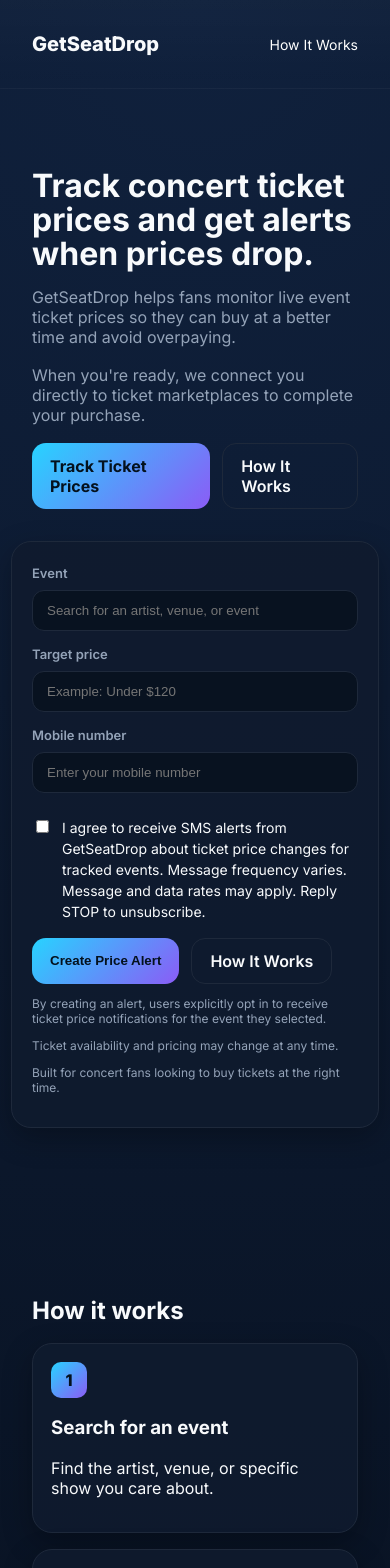
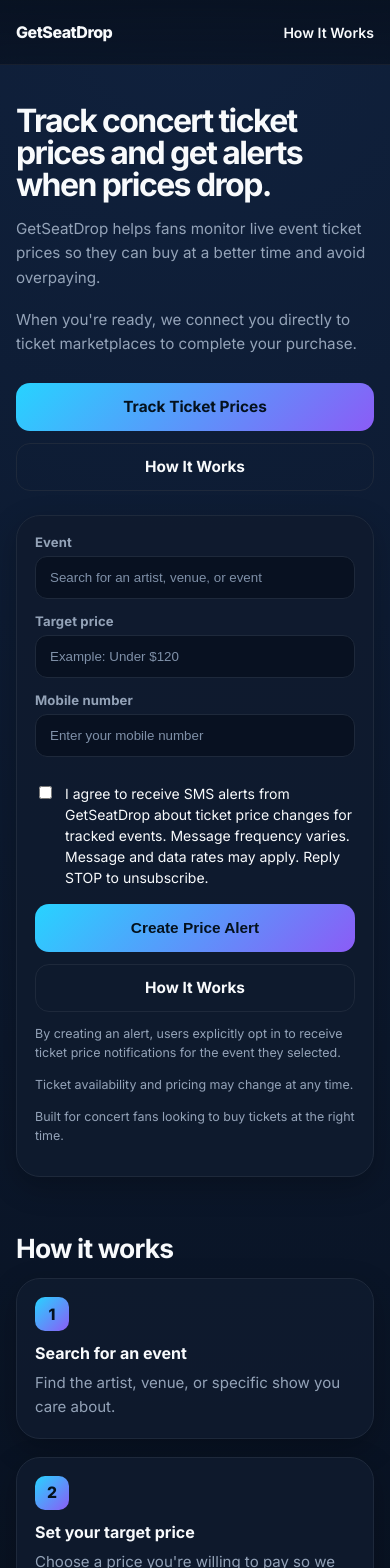
Before and after one commit to GetSeatDrop/seatdrop, a Next.js app: page / in a window 390 px wide. Shown: the top 1568 px of the page. Built offline with nearby package versions, Linux system fonts and the light colour scheme.

Commit message:
Best Possible CSS

```diff
--- a/app/globals.css
+++ b/app/globals.css
@@ -1,15 +1,26 @@
 :root {
     --bg: #081120;
-  --surface: #0F1B2E;
-  --surface-2: #14233A;
-  --primary: #27D3FF;
-  --secondary: #8B5CF6;
-  --accent: #FF4D8D;
-  --text: #F8FAFC;
-  --text-muted: #94A3B8;
-  --border: #1E293B;
-  --success: #22C55E;
-  --warning: #F59E0B;
+    --bg-top: #10213d;
+    --surface: rgba(15, 27, 46, 0.88);
+    --surface-solid: #0f1b2e;
+    --surface-2: #14233a;
+    --primary: #27d3ff;
+    --secondary: #8b5cf6;
+    --accent: #ff4d8d;
+    --text: #f8fafc;
+    --text-muted: #94a3b8;
+    --border: #1e293b;
+    --border-soft: rgba(255, 255, 255, 0.06);
+    --shadow-lg: 0 18px 50px rgba(0, 0, 0, 0.32);
+    --shadow-md: 0 10px 30px rgba(0, 0, 0, 0.24);
+    --radius-xl: 24px;
+    --radius-lg: 18px;
+    --radius-md: 14px;
+    --content-width: 1100px;
+}
+
+* {
+    box-sizing: border-box;
 }
 
 html {
@@ -18,101 +29,526 @@
 
 body {
     margin: 0;
-  background: radial-gradient(circle at top, #10213d 0%, var(--bg) 55%);
+    min-width: 320px;
+    background: radial-gradient(circle at top, var(--bg-top) 0%, var(--bg) 55%);
     color: var(--text);
     font-family: Inter, system-ui, -apple-system, "Segoe UI", Roboto, Arial, sans-serif;
     -webkit-font-smoothing: antialiased;
     -moz-osx-font-smoothing: grayscale;
 }
 
-.container {
-  max-width: 1100px;
-  margin: 0 auto;
-  padding: 32px;
+img {
+    max-width: 100%;
+    display: block;
 }
 
+a {
+    color: inherit;
+}
+
+main {
+    display: block;
+}
+
+.container {
+    width: 100%;
+    max-width: var(--content-width);
+    margin: 0 auto;
+    padding: 0 32px;
+}
+
+/* =========================
+   HEADER
+========================= */
+
 .site-header {
-  border-bottom: 1px solid rgba(255,255,255,0.02);
-  background: linear-gradient(180deg, rgba(255,255,255,0.02), transparent);
     position: sticky;
     top: 0;
     z-index: 40;
+    backdrop-filter: blur(12px);
+    -webkit-backdrop-filter: blur(12px);
+    background: linear-gradient(180deg, rgba(8, 17, 32, 0.9), rgba(8, 17, 32, 0.72));
+    border-bottom: 1px solid var(--border-soft);
 }
-.header-inner { display:flex; align-items:center; justify-content:space-between; }
-.brand { font-weight:800; color:var(--text); text-decoration:none; font-size:20px; }
-.nav a { color:var(--text-muted); margin-left:20px; text-decoration:none; font-weight:600; }
-.nav a:hover { color:var(--text); }
 
-.hero { padding:48px 0; }
-.hero-inner { display:flex; gap:32px; align-items:stretch; }
-.hero-copy { flex:1; }
-.hero-copy h1 { font-size:32px; margin:0 0 12px 0; line-height:1.06; }
-.lead { color:var(--text-muted); margin-bottom:18px; }
-.hero-ctas { display:flex; gap:12px; }
+.header-inner {
+    min-height: 76px;
+    display: flex;
+    align-items: center;
+    justify-content: space-between;
+    gap: 20px;
+}
 
-.card { background: rgba(15,27,46,0.88); border: 1px solid var(--border); border-radius:20px; box-shadow: 0 10px 30px rgba(0,0,0,0.28); padding:20px; }
-.hero-card { width:380px; padding:20px 20px; align-self:center; }
+.brand {
+    color: var(--text);
+    text-decoration: none;
+    font-size: 1.2rem;
+    font-weight: 800;
+    letter-spacing: -0.03em;
+    white-space: nowrap;
+}
 
-.primary-button { background: linear-gradient(135deg, #27D3FF 0%, #8B5CF6 100%); color: #04111d; border: none; border-radius: 14px; padding: 12px 18px; font-weight:700; cursor:pointer; text-decoration:none; display:inline-flex; align-items:center; justify-content:center; }
-.primary-button:hover { filter:brightness(1.05); }
-.secondary-button { background: transparent; color: var(--text); border: 1px solid var(--border); border-radius: 14px; padding: 12px 18px; font-weight:600; cursor:pointer; text-decoration:none; }
+    .brand:hover {
+        opacity: 0.92;
+    }
 
-.input { width:100%; box-sizing:border-box; margin-top:8px; margin-bottom:12px; background: rgba(8,17,32,0.9); color: var(--text); border: 1px solid var(--border); border-radius: 12px; padding: 12px 14px; }
-.label { font-size:13px; color:var(--text-muted); font-weight:600; }
-.disclaimer { font-size:12px; color:var(--text-muted); margin-top:10px; }
+.header-nav {
+    display: flex;
+    align-items: center;
+    gap: 20px;
+}
 
-.how-it-works { padding:36px 0; }
-.how-it-works h2 { margin-bottom:18px; }
-.steps { display:flex; gap:16px; }
-.step { flex:1; padding:18px; text-align:left; }
-.step-number { width:36px; height:36px; border-radius:10px; background:linear-gradient(135deg,var(--primary),var(--secondary)); color:#04111d; display:flex; align-items:center; justify-content:center; font-weight:800; margin-bottom:12px; }
+    .header-nav a,
+    .header-nav a:visited {
+        color: var(--text);
+        text-decoration: none;
+        font-weight: 600;
+        font-size: 0.96rem;
+        white-space: nowrap;
+        transition: opacity 0.2s ease, transform 0.2s ease;
+    }
 
-.benefits { padding:36px 0 80px 0; }
-.benefit-grid { display:grid; grid-template-columns:repeat(4,1fr); gap:16px; }
-.benefit { padding:18px; text-align:left; }
-.benefit h4 { margin:0 0 8px 0; }
-.benefit p { color:var(--text-muted); margin:0; }
+        .header-nav a:hover {
+            opacity: 0.75;
+        }
 
-.site-footer { border-top:1px solid rgba(255,255,255,0.02); padding:28px 0; }
-.footer-inner { display:flex; gap:12px; align-items:center; justify-content:space-between; flex-wrap:wrap; color:var(--text-muted); }
-.footer-links a { color:var(--text-muted); text-decoration:none; margin-left:8px; }
-.footer-links a:hover { color:var(--text); }
-.copyright { font-size:13px; }
+/* =========================
+   HERO
+========================= */
 
-@media (max-width: 900px) {
-  .hero-inner { flex-direction:column; }
-  .hero-card { width:100%; }
-  .steps { flex-direction:column; }
-  .benefit-grid { grid-template-columns:repeat(1,1fr); }
+.hero {
+    padding: 64px 0 36px;
 }
-@media (max-width: 768px) {
-    .header-nav {
+
+.hero-inner {
+    display: flex;
+    align-items: stretch;
+    gap: 36px;
+}
+
+.hero-copy {
+    flex: 1 1 0;
+    padding-top: 8px;
+}
+
+    .hero-copy h1 {
+        margin: 0 0 16px;
+        max-width: 12ch;
+        font-size: clamp(2.2rem, 4vw, 3.35rem);
+        line-height: 0.98;
+        letter-spacing: -0.05em;
+    }
+
+.lead {
+    max-width: 60ch;
+    margin: 0 0 18px;
+    color: var(--text-muted);
+    font-size: 1.02rem;
+    line-height: 1.65;
+}
+
+.hero-ctas {
     display: flex;
     flex-wrap: wrap;
     gap: 12px;
+    margin-top: 26px;
+}
+
+/* =========================
+   CARDS
+========================= */
+
+.card {
+    background: var(--surface);
+    border: 1px solid var(--border);
+    border-radius: var(--radius-xl);
+    box-shadow: var(--shadow-md);
+    padding: 22px;
+}
+
+.hero-card {
+    width: min(100%, 400px);
+    align-self: center;
+}
+
+.step.card,
+.benefit.card {
+    transition: transform 0.18s ease, border-color 0.18s ease, box-shadow 0.18s ease;
+}
+
+    .step.card:hover,
+    .benefit.card:hover {
+        transform: translateY(-2px);
+        border-color: rgba(39, 211, 255, 0.18);
+        box-shadow: var(--shadow-lg);
+    }
+
+/* =========================
+   BUTTONS
+========================= */
+
+.primary-button,
+.secondary-button {
+    min-height: 48px;
+    padding: 12px 18px;
+    border-radius: var(--radius-md);
+    font-weight: 700;
+    font-size: 0.96rem;
+    line-height: 1;
+    text-decoration: none;
+    display: inline-flex;
+    align-items: center;
+    justify-content: center;
+    transition: transform 0.18s ease, opacity 0.18s ease, border-color 0.18s ease, filter 0.18s ease;
+    cursor: pointer;
+}
+
+.primary-button {
+    background: linear-gradient(135deg, var(--primary) 0%, var(--secondary) 100%);
+    color: #04111d;
+    border: none;
+}
+
+    .primary-button:hover {
+        filter: brightness(1.06);
+        transform: translateY(-1px);
+    }
+
+.secondary-button {
+    background: transparent;
+    color: var(--text);
+    border: 1px solid var(--border);
+}
+
+    .secondary-button:hover {
+        border-color: rgba(255, 255, 255, 0.18);
+        transform: translateY(-1px);
+    }
+
+/* =========================
+   FORM
+========================= */
+
+.search-form {
+    display: block;
+}
+
+.label {
+    display: block;
+    margin-bottom: 6px;
+    font-size: 0.82rem;
+    font-weight: 700;
+    color: var(--text-muted);
+    letter-spacing: 0.01em;
+}
+
+.input {
+    width: 100%;
+    margin-bottom: 14px;
+    padding: 13px 14px;
+    border-radius: 12px;
+    border: 1px solid var(--border);
+    background: rgba(8, 17, 32, 0.92);
+    color: var(--text);
+    outline: none;
+    transition: border-color 0.18s ease, box-shadow 0.18s ease, background 0.18s ease;
+}
+
+    .input::placeholder {
+        color: #7f90a8;
+    }
+
+    .input:focus {
+        border-color: rgba(39, 211, 255, 0.55);
+        box-shadow: 0 0 0 4px rgba(39, 211, 255, 0.12);
+    }
+
+.disclaimer {
+    margin-top: 10px;
+    font-size: 0.78rem;
+    line-height: 1.55;
+    color: var(--text-muted);
+}
+
+/* =========================
+   HOW IT WORKS
+========================= */
+
+.how-it-works {
+    padding: 44px 0;
+}
+
+    .how-it-works h2,
+    .benefits h2,
+    .use-cases h2 {
+        margin: 0 0 20px;
+        font-size: clamp(1.8rem, 3vw, 2.4rem);
+        line-height: 1.05;
+        letter-spacing: -0.03em;
+    }
+
+.steps {
+    display: grid;
+    grid-template-columns: repeat(3, minmax(0, 1fr));
+    gap: 18px;
+}
+
+.step {
+    padding: 22px;
+    text-align: left;
+}
+
+.step-number {
+    width: 38px;
+    height: 38px;
+    margin-bottom: 14px;
+    border-radius: 12px;
+    background: linear-gradient(135deg, var(--primary), var(--secondary));
+    color: #04111d;
+    display: inline-flex;
+    align-items: center;
+    justify-content: center;
+    font-weight: 800;
+    font-size: 0.98rem;
+}
+
+.step h3 {
+    margin: 0 0 8px;
+    font-size: 1.08rem;
+    line-height: 1.25;
+}
+
+.step p {
+    margin: 0;
+    color: var(--text-muted);
+    line-height: 1.6;
+}
+
+/* =========================
+   BENEFITS / USE CASES
+========================= */
+
+.benefits {
+    padding: 44px 0 28px;
+}
+
+.use-cases {
+    padding: 12px 0 84px;
+}
+
+.benefit-grid {
+    display: grid;
+    grid-template-columns: repeat(4, minmax(0, 1fr));
+    gap: 18px;
+}
+
+.benefit {
+    padding: 22px;
+    text-align: left;
+}
+
+    .benefit h4 {
+        margin: 0 0 8px;
+        font-size: 1rem;
+        line-height: 1.3;
+    }
+
+    .benefit p {
+        margin: 0;
+        color: var(--text-muted);
+        line-height: 1.6;
+    }
+
+/* =========================
+   FOOTER
+========================= */
+
+.site-footer {
+    border-top: 1px solid var(--border-soft);
+    padding: 28px 0 40px;
+}
+
+.footer-inner {
+    display: flex;
+    align-items: center;
+    justify-content: space-between;
+    gap: 16px;
+    flex-wrap: wrap;
+    color: var(--text-muted);
+}
+
+.footer-links {
+    display: flex;
+    flex-wrap: wrap;
+    gap: 12px;
+}
+
+    .footer-links a,
+    .footer-links a:visited {
+        color: var(--text-muted);
+        text-decoration: none;
+    }
+
+        .footer-links a:hover {
+            color: var(--text);
+        }
+
+.copyright {
+    font-size: 0.84rem;
+}
+
+/* =========================
+   RESPONSIVE
+========================= */
+
+@media (max-width: 900px) {
+    .hero {
+        padding-top: 42px;
+    }
+
+    .hero-inner {
+        flex-direction: column;
+        gap: 24px;
+    }
+
+    .hero-copy h1 {
+        max-width: none;
+    }
+
+    .hero-card {
+        width: 100%;
+    }
+
+    .steps {
+        grid-template-columns: 1fr;
+    }
+
+    .benefit-grid {
+        grid-template-columns: 1fr;
+    }
+}
+
+@media (max-width: 768px) {
+    .container {
+        padding: 0 20px;
+    }
+
+    .header-inner {
+        min-height: 68px;
+    }
+
+    .brand {
+        font-size: 1.08rem;
+    }
+
+    .header-nav {
+        flex-wrap: wrap;
         justify-content: flex-end;
+        gap: 12px;
     }
 
         .header-nav a {
-            font-size: 14px;
-            white-space: nowrap;
+            margin-left: 0;
+            font-size: 0.9rem;
         }
 
     .mobile-hide {
         display: none;
     }
-}
-.header-nav a {
-    color: #fff;
-    text-decoration: none;
-    font-weight: 500;
-    transition: opacity 0.2s ease;
+
+    .hero {
+        padding: 32px 0 24px;
     }
 
-    .header-nav a:visited {
-        color: #fff;
+    .lead {
+        font-size: 0.98rem;
     }
 
-    .header-nav a:hover {
-        opacity: 0.7;
+    .card,
+    .step,
+    .benefit,
+    .hero-card {
+        padding: 18px;
     }
+
+    .how-it-works,
+    .benefits {
+        padding-top: 34px;
+        padding-bottom: 22px;
+    }
+
+    .use-cases {
+        padding-top: 8px;
+        padding-bottom: 64px;
+    }
+}
+
+@media (max-width: 480px) {
+    .container {
+        padding: 0 16px;
+    }
+
+    .header-inner {
+        min-height: 64px;
+    }
+
+    .brand {
+        font-size: 1rem;
+    }
+
+    .header-nav a {
+        font-size: 0.88rem;
+    }
+
+    .hero-copy h1 {
+        font-size: 2rem;
+        line-height: 1;
+    }
+
+    .lead {
+        font-size: 0.95rem;
+        line-height: 1.6;
+    }
+
+    .hero-ctas {
+        flex-direction: column;
+    }
+
+    .primary-button,
+    .secondary-button {
+        width: 100%;
+    }
+
+    .how-it-works h2,
+    .benefits h2,
+    .use-cases h2 {
+        margin-bottom: 16px;
+        font-size: 1.65rem;
+    }
+
+    .step-number {
+        width: 34px;
+        height: 34px;
+        border-radius: 10px;
+        margin-bottom: 12px;
+    }
+
+    .step h3,
+    .benefit h4 {
+        font-size: 1rem;
+    }
+
+    .step p,
+    .benefit p {
+        font-size: 0.94rem;
+    }
+
+    .footer-inner {
+        align-items: flex-start;
+        flex-direction: column;
+    }
+
+    .footer-links {
+        gap: 10px;
+    }
+}
```
Lines whose indentation alone changed are shown as unchanged.
